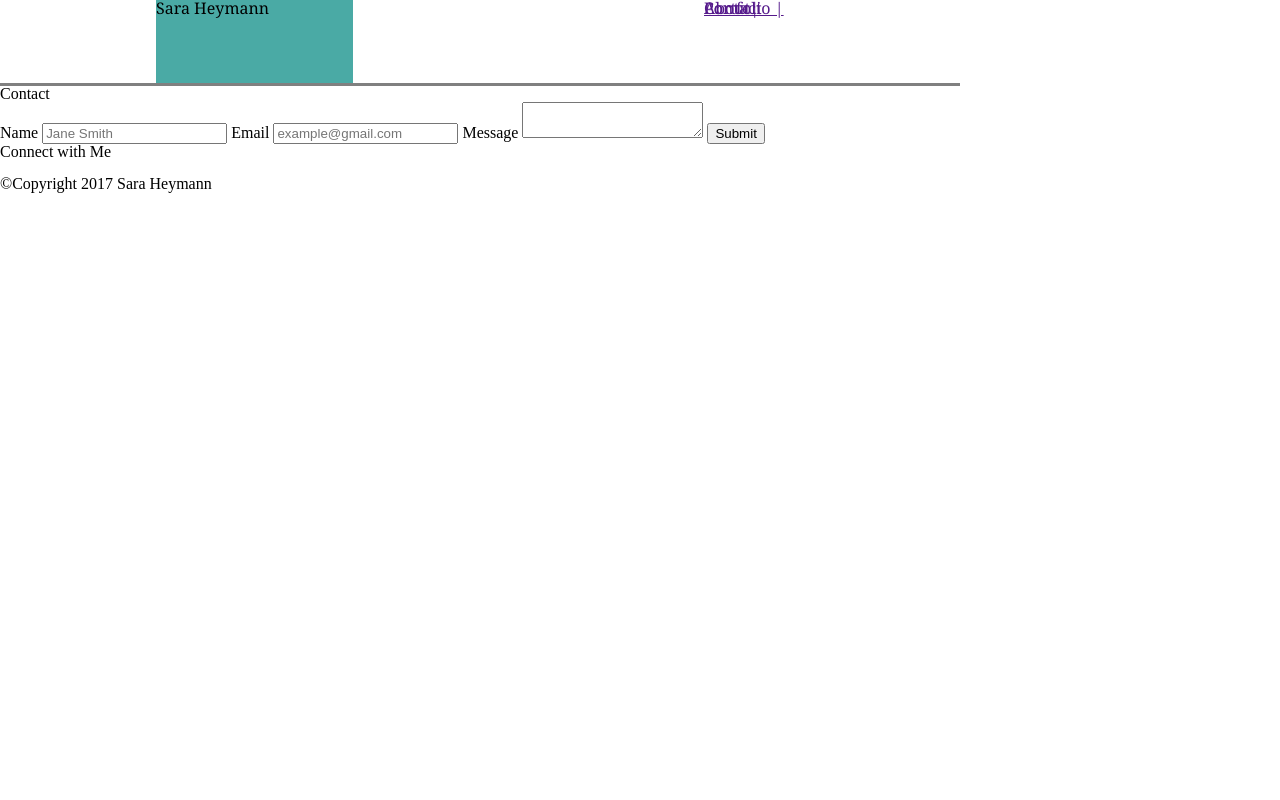
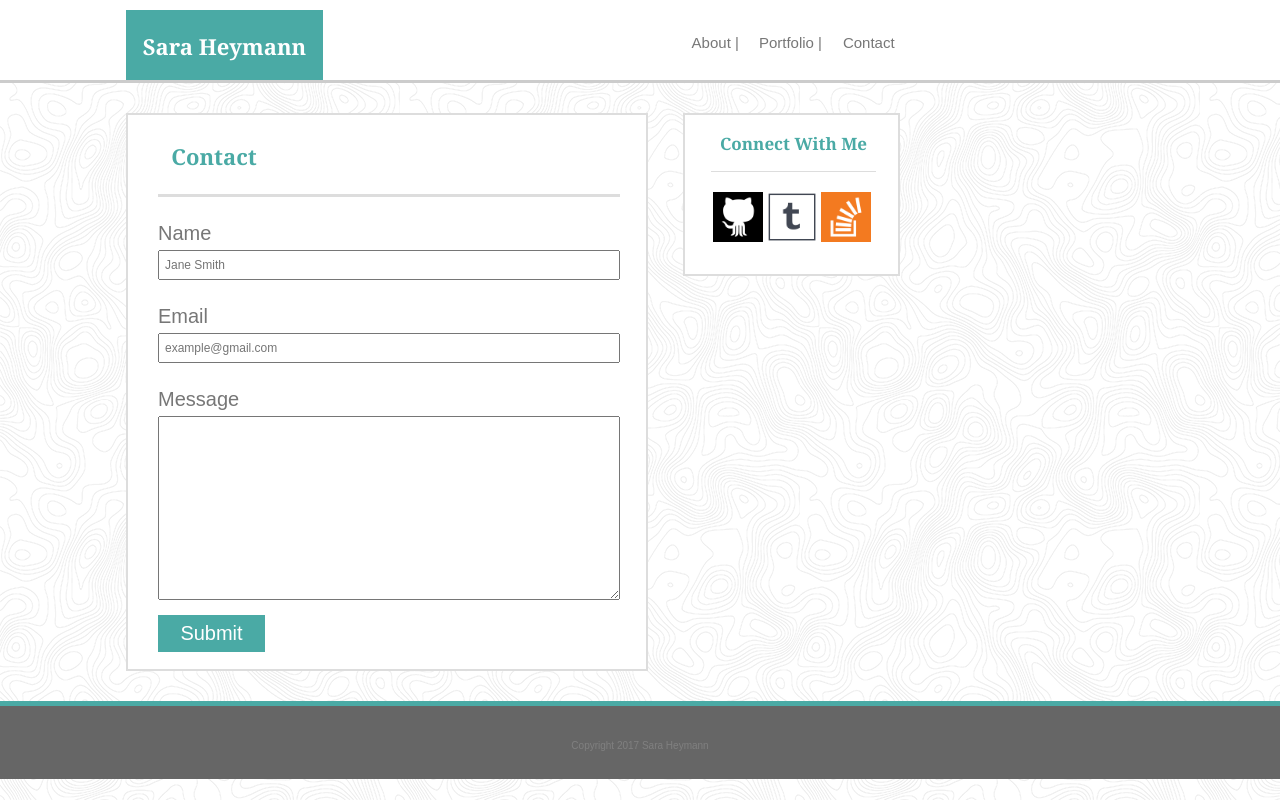
Before and after one commit to saraheymann/Basic-Portfolio, a plain HTML site: page contact.html in a window 1280 px wide. Drawn offline with Linux system fonts and the light colour scheme.

Commit message:
index and contact mostly finished

```diff
--- a/assets/css/style.css
+++ b/assets/css/style.css
@@ -1,29 +1,173 @@
+* {
+  box-sizing: border-box;
+  text-align: center;
+}
 body{
-	width: 960px;
-	background-image:
+	background-color: grey;
 }
 header{
-	float: left;
 	height:83px;
-	width:960px;
-	border-bottom: solid grey;
-	position:relative;
+	width: 100%;
 	margin:0 auto;
+	position: relative;
+	background-color: #ffffff;
+	border-bottom: solid #cccccc;
 }
 .yourName{
 	background: #4aaaa5;
 	width: 197px;
-	height: 83px;
-	margin-left: 156px;
+	height: 70px;
+	margin-left: 126px;
 	margin-right: 353px;
+	margin-top: 10px;
 	font-family: Georgia, Times, Times New Roman, serif;
 	position: absolute;
+	color: white;
+	font-weight: bold;
+	font-size: 22px;
+	padding-top: 25px;
+	float: left;
 }
-.headerLink{
+table{
+	position: absolute;
+	float: left;
 	width: 221px;
 	height:83px;
-	margin-left: 704px;
-	margin-right: 925px;
+	margin-left: 683px;
+	margin-right: 900px;
+	margin-top: 34px;
+	font: 15px 'Arial','Helvetica Neue', Helvetica, sans-serif;
+	color: #777777;
+}
+.aboutMe{
+	clear: both;
+	float: left;
+	width: 522px;
+	height: 384px;
+	background-color: #ffffff;
+	border: solid 2px #dddddd;
+	margin-left: 126px;
+	margin-top: 30px;
+	position: relative;
+}
+.contentHeader{
+	float: left;
+	width: 462px;
+	height: 82px;
 	font-family: Georgia, Times, Times New Roman, serif;
+	color:  #4aaaa5;
+	font-size: 22px;
+	font-weight: bold;
+	border-bottom: solid #dddddd;
+	margin-left: 30px;
+	margin-right: 30px;
+	padding-top: 30px;
+	padding-right: 350px;
+}
+.profileImage{
+	float: left;
+	margin-left: 30px;
+	margin-top: 25px;
+	height:120px;
+	width: 163px;
+	position: relative;
+}
+.bio{
+	float: left;
+	height: 277px;
+	width: 462px;
+	font-family: 'Arial','Helvetica Neue', Helvetica, sans-serif;
+	color: #777777;
+	background-color: blue;
+	margin-top: 112px;
+	text-align: left;
+	margin-left: 220px;
+	position: absolute;
+}
+.contactBox{
+	width: 522px;
+	height: 558px;
+	background-color: #ffffff;
+	float: left;
+	border: solid 2px #dddddd;
+	margin-left: 126px;
+	margin-top: 30px;
+}
+.nameFormHeader{
+	float: left;
+	font: 20px 'Arial','Helvetica Neue', Helvetica, sans-serif;
+	color: #777777;
+	margin-left: 30px;
+	margin-top: 25px;
+}
+.nameForm{
+	clear: both;
+	float: left;
+	width: 462px;
+	height: 30px;
+	margin-left: 30px;
+	margin-top: 5px;
+	text-align: left;
+	color: #777777;
+	padding-left: 5px;
+	font-size: 12px;
+}
+#message{
+	height: 184px;
+}
+.submitButton{
+	clear: both;
+	float: left;
+	width: 107px;
+	height: 37px;
+	margin-left: 30px;
+	margin-top: 15px;
+	background-color: #4aaaa5;
+	font: 20px 'Arial','Helvetica Neue', Helvetica, sans-serif;
+	color: #ffffff;
+	border: none;
+}
+.sideBar{
+	clear: all;
+	float: left;
+	position: absolute;
+	width: 217px;
+	height: 163px;
+	margin-left: 683px;
+	margin-top: 30px;
+	background-color: #ffffff;
+	border:solid 2px #dddddd;
+}
+.connectHeader{
+	color: #4aaaa5;
+	font-family: Georgia, Times, Times New Roman, serif;
+	width: 165px;
+	height: 57px;
+	border-bottom: solid 1px #dddddd;
+	margin-left: 26px;
+	font-weight: bold;
+	font-size: 17px;
+	padding-top: 20px;
+}
+.icon{
+	width: 50px;
+	height:50px;
+	margin-top: 20px;
+}
+footer{
 	position:absolute;
+	height:78px;
+	width: 100%;
+	margin:0 auto;
+	background-color: #666666;
+	margin-top: 444px;
+	border-top: solid 5px #4aaaa5;
 }
+.copyrightText{
+	color: grey;
+	font: 10px 'Arial','Helvetica Neue', Helvetica, sans-serif;
+	padding-top: 34px;
+}
+#footerContact{
+	margin-top: 618px;
+}
--- a/contact.html
+++ b/contact.html
@@ -5,41 +5,43 @@
 	<link rel="stylesheet" type="text/css" href="assets/css/reset.css">
 	<link rel="stylesheet" type="text/css" href="assets/css/style.css">
 </head>
-<body>
+<body background="assets/images/topography/topography.png">
 	<header>
 		<section class="yourName">Sara Heymann</section>
-
-		<a class="headerLink", href="">About|</a>
-		<a class="headerLink" href=""> Portfolio |</a>
-		<a class="headerLink" href=""> Contact</a>
+		<table>
+			<tr>
+			<th href="">About  |</th>
+			<th href="">Portfolio  |</th>
+			<th href="">Contact</th>
+			</tr>
+		</table>
 	</header>
 
-	<section>
-		<h1>Contact</h1>
+	<section class="contactBox">
+		<h1 class="contentHeader">Contact</h1>
 		<form>
 
-			<label for="name">Name</label>
-			<input type="text" id="name" name="name" placeholder="Jane Smith">
+			<label class= "nameFormHeader", for="name">Name</label>
+			<input class="nameForm" type="text" id="name" name="name" placeholder="Jane Smith">
 
-			<label for="email">Email</label>
-			<input type="text" id="email" name="email" placeholder="example@gmail.com">
+			<label class= "nameFormHeader", for="email">Email</label>
+			<input class="nameForm", type="text" id="email" name="email" placeholder="example@gmail.com">
 
-			<label for="Message">Message</label>
-			<textarea id="message" name="message"> </textarea>
+			<label class= "nameFormHeader", for="Message">Message</label>
+			<textarea class="nameForm", id="message" name="message"> </textarea>
 
-			<input type="submit" name="submit">
+			<input class="submitButton", type="submit" name="submit">
 
 		</form>
 	</section>
 
-	<section>
-		<h2>Connect with Me</h2>
-		<img src="">
-		<img src="">
-		<img src="">
+	<section class="sideBar">
+		<h2 class="connectHeader">Connect With Me</h2>
+		<img class="icon", src="assets/images/githubicon.png">
+		<img class="icon", src="assets/images/tumblricon.png">
+		<img class="icon", src="assets/images/stackoverflowicon.png">
 	</section>
-
-	<footer>©Copyright 2017 Sara Heymann</footer>
+	<footer class="copyrightText", id="footerContact">Copyright 2017 Sara Heymann</footer>
 
 </body>
 </html>
```
Also changed, not shown: index.html (+23 -16 lines), portfolio.html (+15 -11 lines), assets/images/githubicon.png (added), assets/images/stackoverflowicon.png (added), assets/images/tumblricon.png (added), 5 other files.
